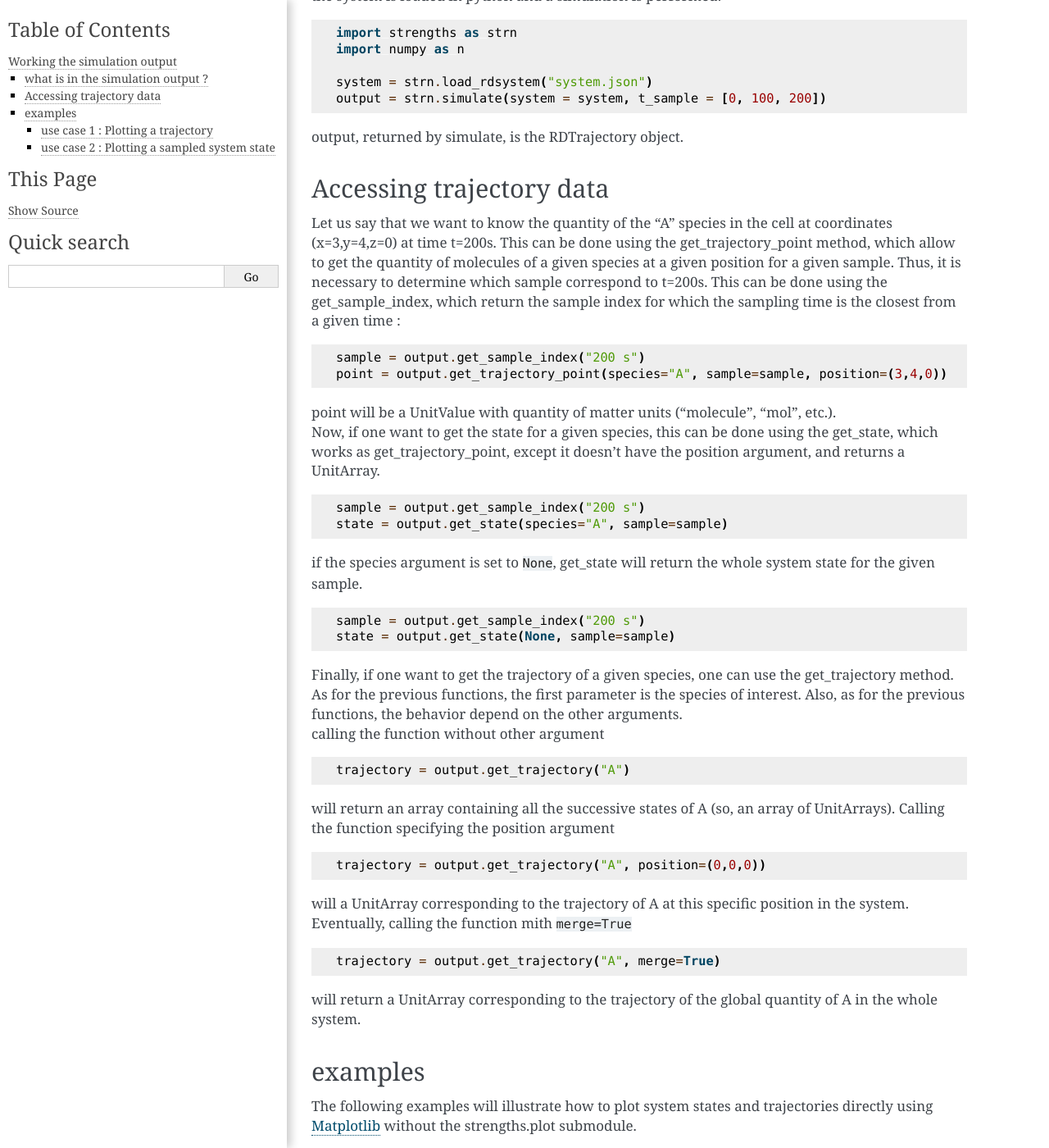
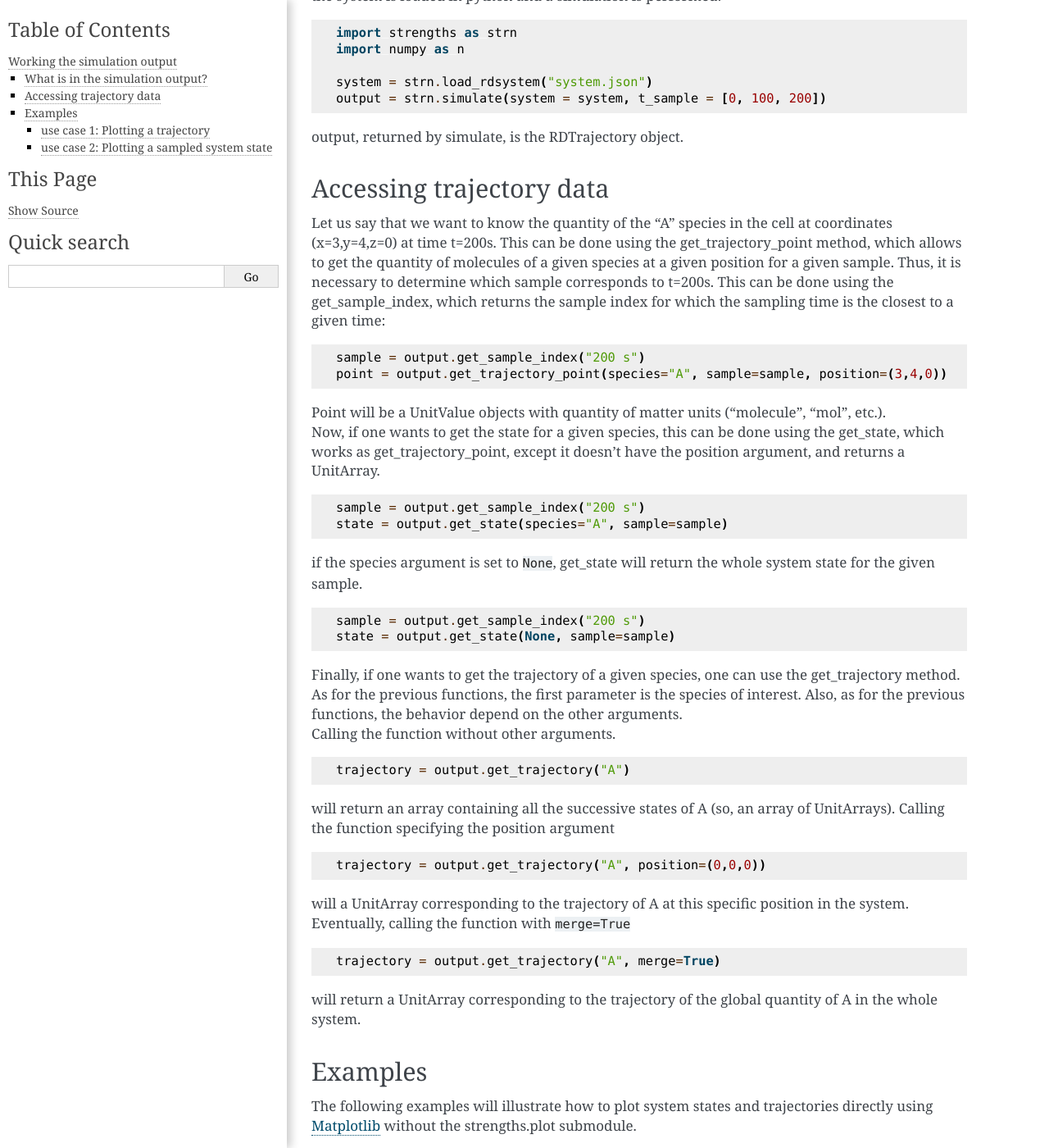
Before and after one commit to ThibaultFillion/strengths, a Sphinx documentation site: the page built from documentation/working_with_output.rst, in a window 1280 px wide and 1400 px high, scrolled down 684 px. Shown: the whole window at 82% size. Built offline with Sphinx 7.4.7, drawn with Linux system fonts in a browser that asks for light colours; some of the changed text lies outside the part shown.

Commit message:
Update working_with_output.rst

```diff
--- a/documentation/working_with_output.rst
+++ b/documentation/working_with_output.rst
@@ -1,8 +1,8 @@
 Working the simulation output
 =============================
 
-what is in the simulation output ?
-----------------------------------
+What is in the simulation output?
+---------------------------------
 
 the RDTrajectory object returned by simulate, simulate_script or engines's get_output method contains the trajectory data,
 as well as every contextual information needed to interpret those data, such as the simulation scrip (RDScript)
@@ -41,17 +41,17 @@ Accessing trajectory data
 -------------------------
 
 Let us say that we want to know the quantity of the "A" species in the cell at coordinates (x=3,y=4,z=0) at time
-t=200s. This can be done using the get_trajectory_point method, which allow to get the quantity of molecules of a given species at a given position for a given sample. Thus, it is necessary to determine which sample correspond to t=200s. This can be done using
-the get_sample_index, which return the sample index for which the sampling time is the closest from a given time :
+t=200s. This can be done using the get_trajectory_point method, which allows to get the quantity of molecules of a given species at a given position for a given sample. Thus, it is necessary to determine which sample corresponds to t=200s. This can be done using
+the get_sample_index, which returns the sample index for which the sampling time is the closest to a given time:
 
 .. code:: python
 
   sample = output.get_sample_index("200 s")
   point = output.get_trajectory_point(species="A", sample=sample, position=(3,4,0))
 
-point will be a UnitValue with quantity of matter units ("molecule", "mol", etc.).
+Point will be a UnitValue objects with quantity of matter units ("molecule", "mol", etc.).
 
-Now, if one want to get the state for a given species, this can be done using the get_state,
+Now, if one wants to get the state for a given species, this can be done using the get_state,
 which works as get_trajectory_point, except it doesn't have the position argument, and returns
 a UnitArray.
 
@@ -67,11 +67,11 @@ if the species argument is set to ``None``, get_state will return the whole syst
   sample = output.get_sample_index("200 s")
   state = output.get_state(None, sample=sample)
 
-Finally, if one want to get the trajectory of a given species, one can use the
+Finally, if one wants to get the trajectory of a given species, one can use the
 get_trajectory method. As for the previous functions, the first parameter is the species of interest.
 Also, as for the previous functions, the behavior depend on the other arguments.
 
-calling the function without other argument
+Calling the function without other arguments.
 
 .. code:: python
 
@@ -86,7 +86,7 @@ Calling the function specifying the position argument
 
 will a UnitArray corresponding to the
 trajectory of A at this specific position in the system.
-Eventually, calling the function mith ``merge=True``
+Eventually, calling the function with ``merge=True``
 
 .. code:: python
 
@@ -95,16 +95,16 @@ Eventually, calling the function mith ``merge=True``
 will return a UnitArray corresponding to the
 trajectory of the global quantity of A in the whole system.
 
-examples
+Examples
 --------
 
 The following examples will illustrate how to plot system states and trajectories directly using `Matplotlib <https://matplotlib.org>`_ without the strengths.plot submodule.
 
-use case 1 : Plotting a trajectory
-^^^^^^^^^^^^^^^^^^^^^^^^^^^^^^^^^^
+use case 1: Plotting a trajectory
+^^^^^^^^^^^^^^^^^^^^^^^^^^^^^^^^^
 
-Now, let us apply what we've seen in the previous section by plotting the trajectory of a
-species directly with matplotlib without relying the strengths.plot submodule.
+Now, let us apply what we have seen in the previous section by plotting the trajectory of a
+species directly with Matplotlib without relying the strengths.plot submodule.
 We use the same system ("system.json") that we've defined before.
 
 .. code:: python
@@ -138,11 +138,11 @@ We use the same system ("system.json") that we've defined before.
 .. image:: output_example_1.png
   :align: center
 
-use case 2 : Plotting a sampled system state
-^^^^^^^^^^^^^^^^^^^^^^^^^^^^^^^^^^^^^^^^^^^^
+use case 2: Plotting a sampled system state
+^^^^^^^^^^^^^^^^^^^^^^^^^^^^^^^^^^^^^^^^^^^
 
-Here is another example :  the simulation is the same, except we want display the state of A
-at t= 0.5 s, once more with matplotlib and without strengths.plot.
+Here is another example: the simulation is the same, except we want display the state of *A*
+at *t* = 0.5 s, once more with Matplotlib and without strengths.plot.
 
 .. code:: python
 
```
